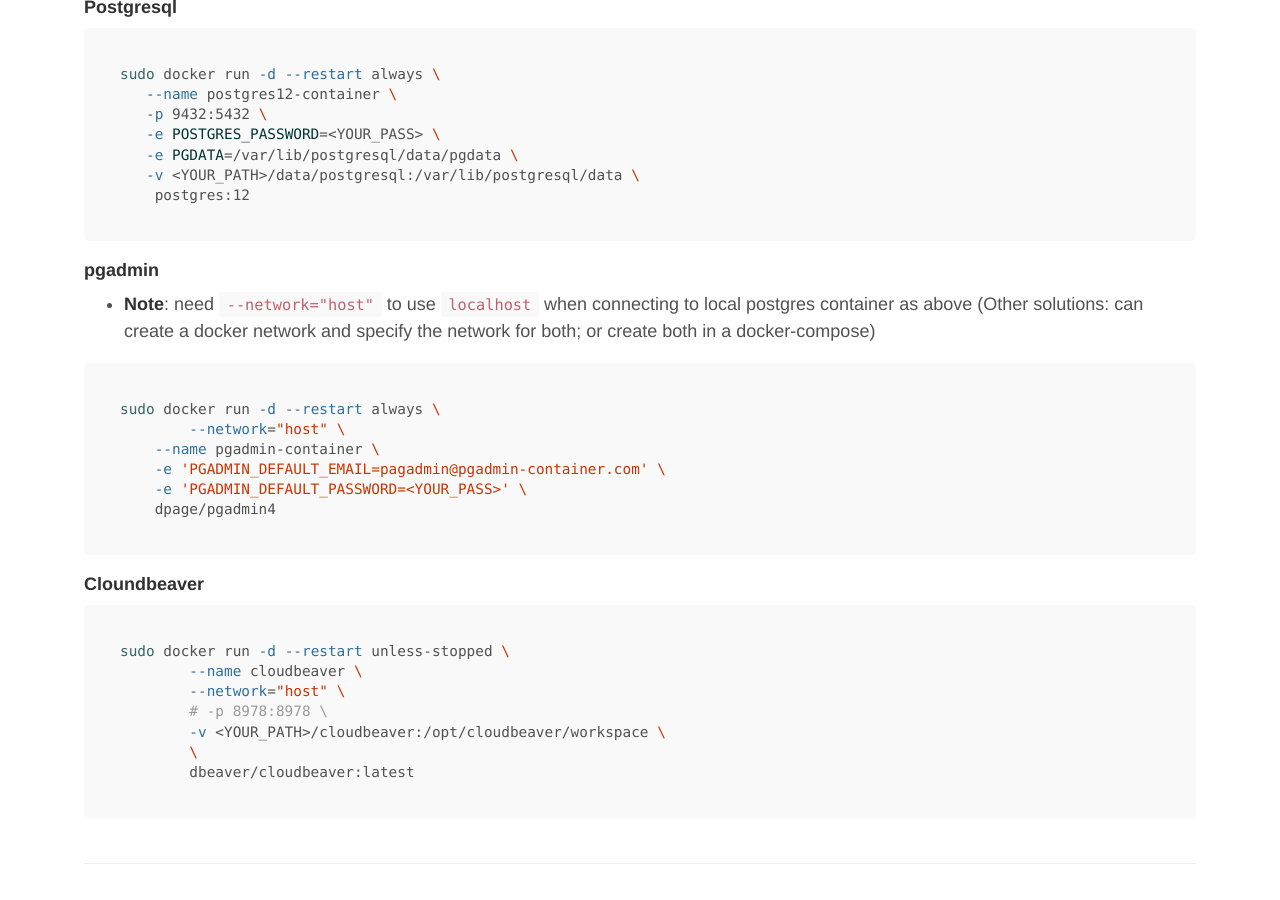
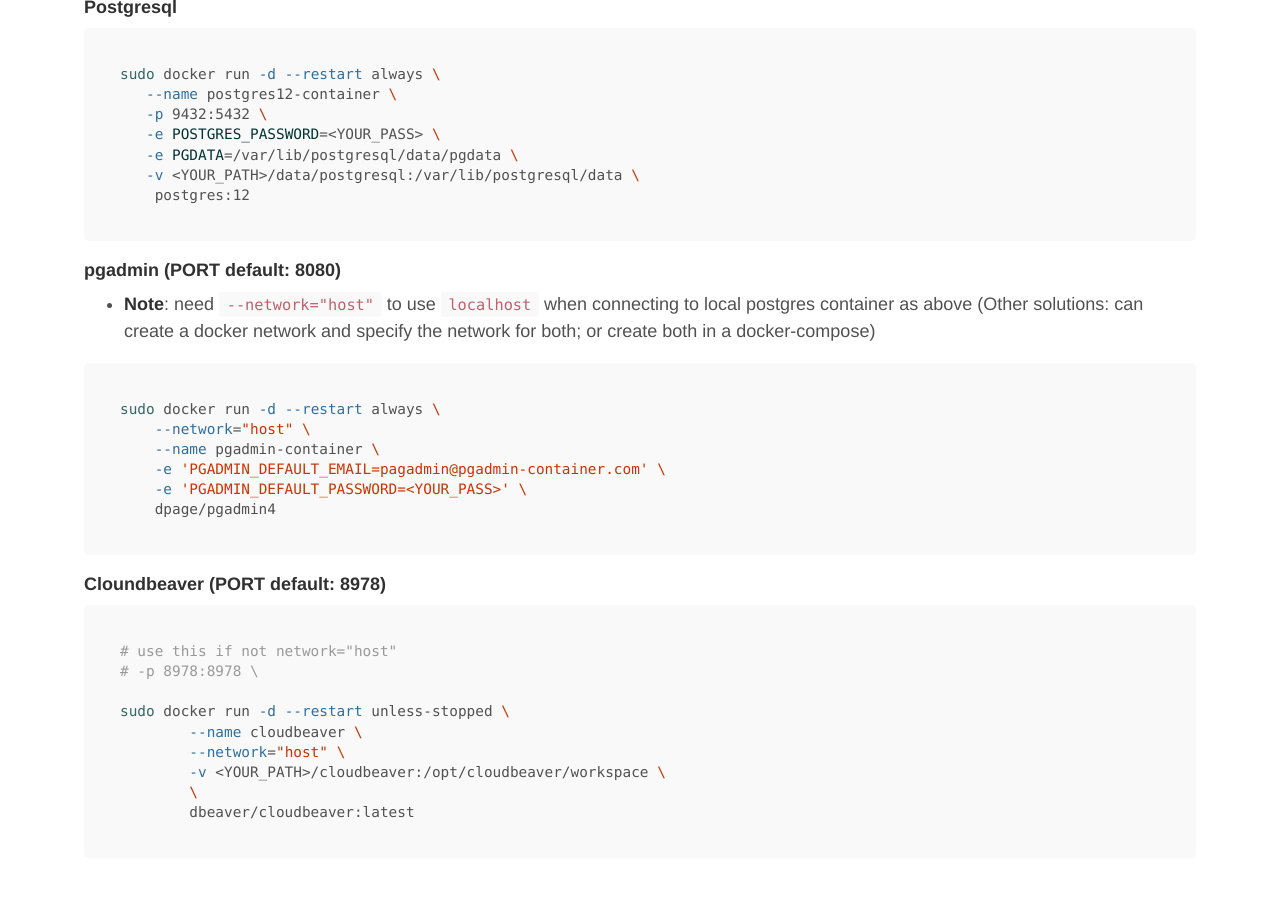
Before and after one commit to memto/memto.github.io, a Jekyll site: the page built from _posts/2022-01-12-some-docker-from-command-line.md, in a window 1280 px wide and 900 px high, scrolled down 254 px. Built offline with Jekyll 4.4.1, drawn with Linux system fonts in a browser that asks for light colours; nearby versions of some CDN libraries; comment, search, counter and statistics services are not loaded.

Commit message:
Update 2022-01-12-some-docker-from-command-line.md

````diff
--- a/_posts/2022-01-12-some-docker-from-command-line.md
+++ b/_posts/2022-01-12-some-docker-from-command-line.md
@@ -23,26 +23,28 @@
     postgres:12
 ```
 
-#### pgadmin
+#### pgadmin (PORT default: 8080)
 
 - **Note**: need `--network="host"` to use `localhost` when connecting to local postgres container as above (Other solutions: can create a docker network and specify the network for both; or create both in a docker-compose)
 
 ```bash
 sudo docker run -d --restart always \
-	--network="host" \
+    --network="host" \
     --name pgadmin-container \
     -e 'PGADMIN_DEFAULT_EMAIL=pagadmin@pgadmin-container.com' \
     -e 'PGADMIN_DEFAULT_PASSWORD=<YOUR_PASS>' \
     dpage/pgadmin4
 ```
 
-#### Cloundbeaver
+#### Cloundbeaver (PORT default: 8978)
 
 ```bash
+# use this if not network="host"
+# -p 8978:8978 \
+
 sudo docker run -d --restart unless-stopped \
 	--name cloudbeaver \
 	--network="host" \
-	# -p 8978:8978 \
 	-v <YOUR_PATH>/cloudbeaver:/opt/cloudbeaver/workspace \
  	\
 	dbeaver/cloudbeaver:latest
````
